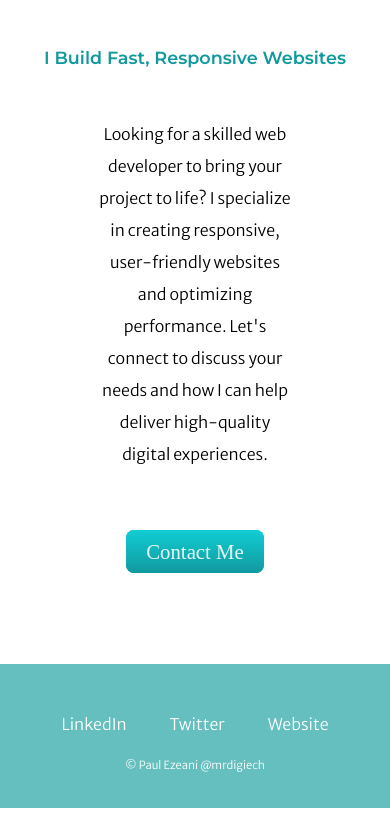
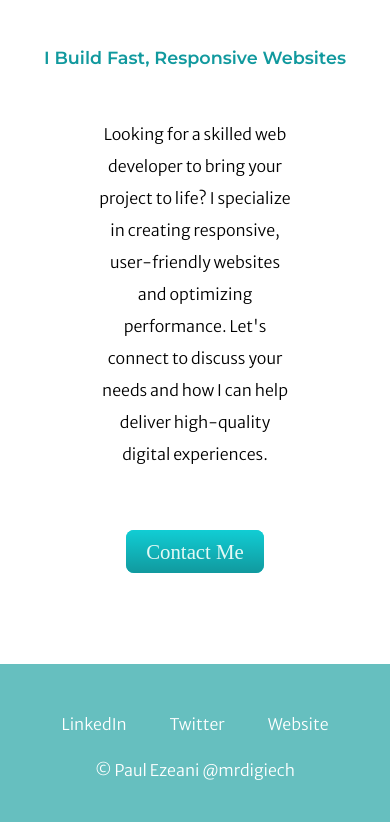
Before and after one commit to Mrdigitech/portfolio-html-css, a plain HTML site: page index.html in a window 390 px wide. Shown: the part 3805-4627 px from the top of the page. Drawn offline with Linux system fonts and the light colour scheme.

Commit message:
Add files via upload

```diff
--- a/styles.css
+++ b/styles.css
@@ -160,6 +160,8 @@ h4 {font-family: montserrat;
     padding-bottom: 0px;
     text-decoration: none;
     color: #ffffff;
+    width: 100%;
+    font-size: 1rem;
 }
 
 
@@ -167,11 +169,13 @@ h4 {font-family: montserrat;
     margin-left: 0px;
     margin-top: 20px;
     color: #ffffff;
+    font-size: 1.5
+    rem;
 
 }
 
 @media (max-width: 650px) {
 
     *{width: 100%;}
-    .copyright{font-size: 0.7rem;}
+    .copyright{font-size: 1rem;}
 }
```
